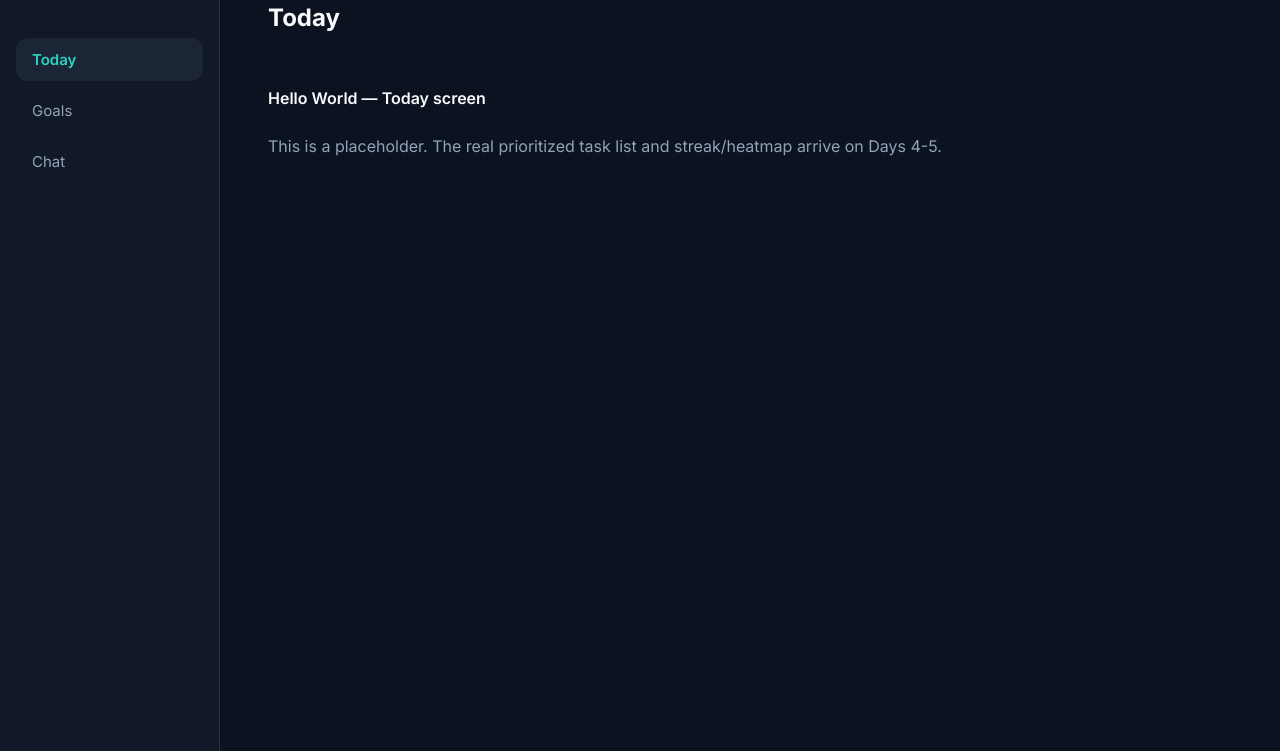
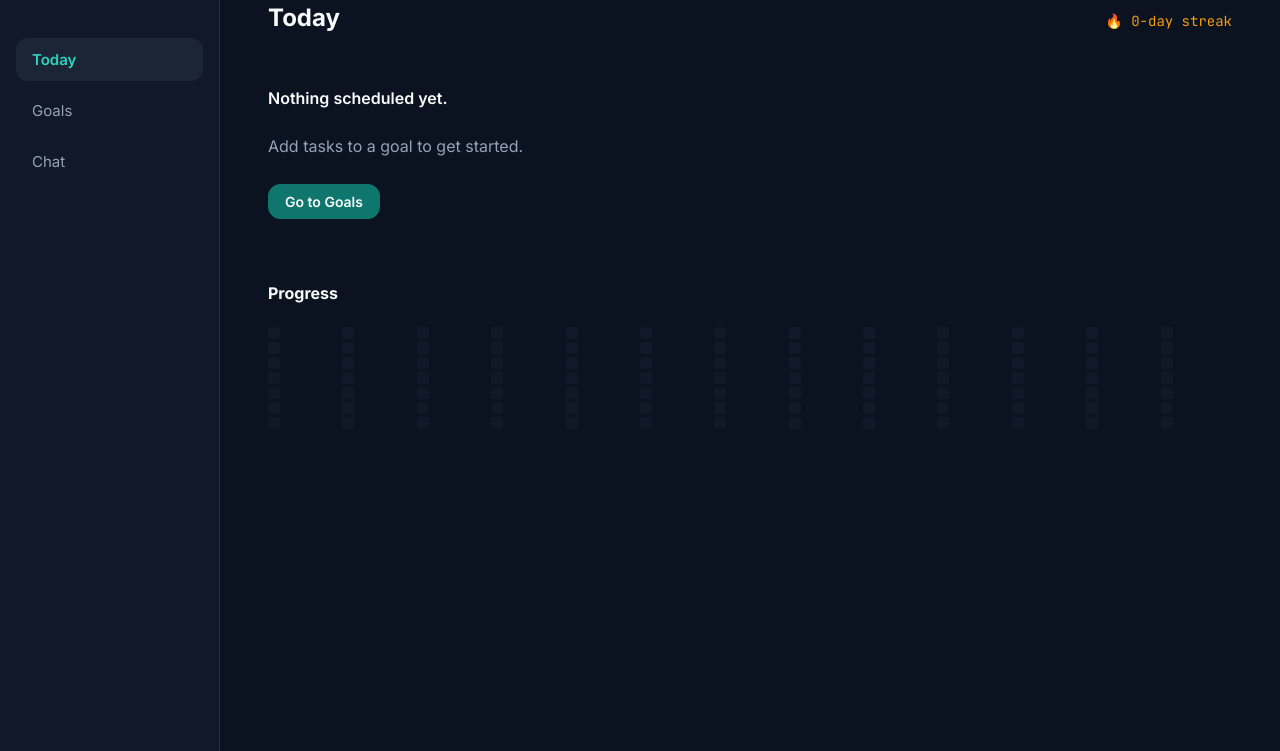
Before and after one commit to vlakshya39-cmd/studypilot-ai, a plain HTML site: page index.html in a window 1280 px wide. Shown: the part 49-800 px from the top of the page. Drawn offline with Linux system fonts and the light colour scheme.

Commit message:
Day 5: implement Today view prioritization, streak tracking, and calendar heatmap

```diff
--- a/index.html
+++ b/index.html
@@ -27,11 +27,12 @@
 
     <main class="main-content">
       <section id="screen-today" class="screen active">
-        <h1 class="screen-title">Today</h1>
-        <div class="empty-state">
-          <div class="empty-state__title">Hello World — Today screen</div>
-          <p>This is a placeholder. The real prioritized task list and streak/heatmap arrive on Days 4-5.</p>
+        <div style="display:flex; justify-content:space-between; align-items:baseline; margin-bottom:var(--space-5);">
+          <h1 class="screen-title" style="margin-bottom:0;">Today</h1>
+          <div id="streak-badge" style="font-family:var(--font-mono); color:var(--amber); font-size:14px;">🔥 0-day streak</div>
         </div>
+        <div id="today-root"></div>
+        <div id="heatmap-root"></div>
       </section>
 
       <section id="screen-goals" class="screen">
@@ -49,8 +50,10 @@
     </main>
   </div>
 
-  <!-- Load order matters: store.js (data) before goals.js (UI) before app.js (navigation/init) -->
+  <!-- Load order matters: store.js (data) before screen files before app.js (navigation/init) -->
   <script src="js/store.js"></script>
+  <script src="js/today.js"></script>
+  <script src="js/progress.js"></script>
   <script src="js/goals.js"></script>
   <script src="js/app.js"></script>
 </body>
--- a/js/app.js
+++ b/js/app.js
@@ -17,8 +17,12 @@ document.addEventListener('DOMContentLoaded', () => {
       tab.classList.toggle('active', tab.dataset.screen === screenName);
     });
 
-    // Re-render the Goals screen every time it becomes active, so it always
+    // Re-render the active screen every time it's shown, so it always
     // reflects the latest data.
+    if (screenName === 'today') {
+      if (window.TodayScreen) window.TodayScreen.render();
+      if (window.ProgressScreen) window.ProgressScreen.render();
+    }
     if (screenName === 'goals' && window.GoalsScreen) {
       window.GoalsScreen.render();
     }
--- /dev/null
+++ b/js/progress.js
@@ -0,0 +1,64 @@
+// StudyPilot AI — progress.js
+// Renders the streak badge (in the Today screen header) and the calendar
+// heatmap (embedded at the bottom of the Today screen). Reads exclusively
+// from window.Store's aggregation functions — no data logic lives here.
+
+const ProgressScreen = (function () {
+  function render() {
+    renderStreakBadge();
+    renderHeatmap();
+  }
+
+  function renderStreakBadge() {
+    const badge = document.getElementById('streak-badge');
+    if (!badge) return;
+    const streak = window.Store.getCurrentStreak();
+    badge.textContent = `\uD83D\uDD25 ${streak}-day streak`;
+  }
+
+  function renderHeatmap() {
+    const root = document.getElementById('heatmap-root');
+    if (!root) return;
+
+    const data = window.Store.getHeatmapData(13); // 13 weeks = ~91 days
+    const maxCount = Math.max(1, ...data.map((d) => d.count));
+
+    // Pad the front so the grid's first column aligns to a Sunday.
+    const firstDate = new Date(data[0].date);
+    const leadingPad = firstDate.getDay(); // 0 = Sunday
+    const cells = [];
+    for (let i = 0; i < leadingPad; i++) cells.push(null);
+    data.forEach((d) => cells.push(d));
+
+    const columns = Math.ceil(cells.length / 7);
+
+    let html = `<div style="display:grid; grid-auto-flow:column; grid-template-rows:repeat(7, 12px); gap:3px; overflow-x:auto; padding-bottom:4px;">`;
+    cells.forEach((cell) => {
+      if (!cell) {
+        html += `<div style="width:12px; height:12px;"></div>`;
+      } else {
+        const shade = shadeForCount(cell.count, maxCount);
+        html += `<div title="${cell.date}: ${cell.count} completed" style="width:12px; height:12px; border-radius:2px; background:${shade};"></div>`;
+      }
+    });
+    html += `</div>`;
+
+    root.innerHTML = `
+      <div class="screen-title" style="font-size:16px; margin-top:var(--space-6);">Progress</div>
+      ${html}
+    `;
+  }
+
+  function shadeForCount(count, maxCount) {
+    if (count === 0) return 'var(--bg-surface)';
+    const ratio = count / maxCount;
+    if (ratio > 0.75) return 'var(--teal)';
+    if (ratio > 0.5) return '#22a396';
+    if (ratio > 0.25) return '#1c8177';
+    return 'var(--teal-deep)';
+  }
+
+  return { render };
+})();
+
+window.ProgressScreen = ProgressScreen;
--- a/js/store.js
+++ b/js/store.js
@@ -3,6 +3,7 @@
 // localStorage directly. Every screen calls the functions exported here.
 
 const STORAGE_KEY = 'studypilot_v1';
+const TODAY_TASK_LIMIT = 7; // keep the Today list focused, not overwhelming
 
 let state = null; // in-memory cache, populated by loadState()
 
@@ -48,6 +49,19 @@ function getState() {
 
 function makeId() {
   return crypto.randomUUID();
+}
+
+// ---------- Date helpers (local-date-string based, to avoid timezone bugs) ----------
+
+function todayDateString() {
+  return dateToLocalString(new Date());
+}
+
+function dateToLocalString(d) {
+  const yyyy = d.getFullYear();
+  const mm = String(d.getMonth() + 1).padStart(2, '0');
+  const dd = String(d.getDate()).padStart(2, '0');
+  return `${yyyy}-${mm}-${dd}`;
 }
 
 // ---------- Goal operations ----------
@@ -146,17 +160,102 @@ function deleteTask(taskId) {
   return true;
 }
 
-// ---------- Query helpers (used by later days too) ----------
+// ---------- Today View — Prioritization Logic ----------
 
 function getTodayTasks() {
-  // Placeholder-safe minimal version — full prioritization logic arrives Day 4 (Blueprint numbering)/Day 5 (capstone).
-  const todos = [];
+  const today = todayDateString();
+  const goals = getGoals();
+
+  const dueTasks = [];
+  const unscheduledByGoal = [];
+
+  goals.forEach((goal) => {
+    const unscheduledForThisGoal = [];
+    goal.tasks.forEach((task) => {
+      if (task.status !== 'todo') return;
+      if (task.scheduledDate && task.scheduledDate <= today) {
+        dueTasks.push({ ...task, goalTitle: goal.title });
+      } else if (!task.scheduledDate) {
+        unscheduledForThisGoal.push({ ...task, goalTitle: goal.title });
+      }
+    });
+    if (unscheduledForThisGoal.length > 0) {
+      unscheduledByGoal.push({ tasks: unscheduledForThisGoal });
+    }
+  });
+
+  dueTasks.sort((a, b) => (a.scheduledDate < b.scheduledDate ? -1 : 1));
+
+  const roundRobin = [];
+  let anyLeft = true;
+  while (anyLeft) {
+    anyLeft = false;
+    for (const group of unscheduledByGoal) {
+      if (group.tasks.length > 0) {
+        roundRobin.push(group.tasks.shift());
+        anyLeft = true;
+      }
+    }
+  }
+
+  const combined = [...dueTasks, ...roundRobin];
+  return combined.slice(0, TODAY_TASK_LIMIT);
+}
+
+// ---------- Progress — Streaks & Heatmap ----------
+
+function getCompletionsByDate() {
+  const map = {};
   getGoals().forEach((goal) => {
-    goal.tasks
-      .filter((t) => t.status === 'todo')
-      .forEach((t) => todos.push({ ...t, goalTitle: goal.title }));
+    goal.tasks.forEach((task) => {
+      if (task.status === 'done' && task.completedAt) {
+        const dateStr = dateToLocalString(new Date(task.completedAt));
+        map[dateStr] = (map[dateStr] || 0) + 1;
+      }
+    });
   });
-  return todos;
+  return map;
+}
+
+function getCurrentStreak() {
+  const completions = getCompletionsByDate();
+  let streak = 0;
+  const cursor = new Date();
+
+  // If today has no completions yet, don't break an existing streak —
+  // just start counting from yesterday instead.
+  const todayStr = dateToLocalString(cursor);
+  if (!completions[todayStr]) {
+    cursor.setDate(cursor.getDate() - 1);
+  }
+
+  while (true) {
+    const dStr = dateToLocalString(cursor);
+    if (completions[dStr] && completions[dStr] > 0) {
+      streak++;
+      cursor.setDate(cursor.getDate() - 1);
+    } else {
+      break;
+    }
+  }
+  return streak;
+}
+
+// Returns an array of { date, count } for the last `weeks` weeks (default 13),
+// oldest first, suitable for rendering a GitHub-style heatmap grid.
+function getHeatmapData(weeks = 13) {
+  const completions = getCompletionsByDate();
+  const days = weeks * 7;
+  const result = [];
+  const cursor = new Date();
+  cursor.setDate(cursor.getDate() - (days - 1));
+
+  for (let i = 0; i < days; i++) {
+    const dStr = dateToLocalString(cursor);
+    result.push({ date: dStr, count: completions[dStr] || 0 });
+    cursor.setDate(cursor.getDate() + 1);
+  }
+  return result;
 }
 
 // ---------- Exports (attached to window since this is plain script, no modules/bundler) ----------
@@ -173,4 +272,8 @@ window.Store = {
   editTask,
   deleteTask,
   getTodayTasks,
+  todayDateString,
+  getCompletionsByDate,
+  getCurrentStreak,
+  getHeatmapData,
 };
--- /dev/null
+++ b/js/today.js
@@ -0,0 +1,86 @@
+// StudyPilot AI — today.js
+// Renders the Today screen: a proactive, prioritized list of tasks pulled
+// from getTodayTasks() in store.js. Checking a task off here updates the
+// same shared data that Goals screen reads, via window.Store.
+
+const TodayScreen = (function () {
+  function render() {
+    const root = document.getElementById('today-root');
+    if (!root) return;
+    const tasks = window.Store.getTodayTasks();
+    root.innerHTML = tasks.length === 0 ? renderEmptyState() : renderTaskList(tasks);
+    attachEvents(root);
+  }
+
+  function renderEmptyState() {
+    const hasAnyGoals = window.Store.getGoals().length > 0;
+    if (!hasAnyGoals) {
+      return `
+        <div class="empty-state">
+          <div class="empty-state__title">Nothing scheduled yet.</div>
+          <p>Add tasks to a goal to get started.</p>
+          <button class="button button--primary" id="go-to-goals-btn">Go to Goals</button>
+        </div>
+      `;
+    }
+    return `
+      <div class="empty-state">
+        <div class="empty-state__title">All caught up!</div>
+        <p>You've completed everything scheduled for today. Nice work.</p>
+      </div>
+    `;
+  }
+
+  function renderTaskList(tasks) {
+    const rows = tasks
+      .map(
+        (task) => `
+        <div class="card task-row" data-task-id="${task.id}" style="margin-bottom:var(--space-2); display:flex; align-items:center; gap:var(--space-3);">
+          <input type="checkbox" class="today-task-checkbox" data-task-id="${task.id}" style="width:18px; height:18px;" />
+          <div style="flex:1;">
+            <div style="font-size:12px; color:var(--teal); font-family:var(--font-mono); margin-bottom:2px;">${escapeHtml(task.goalTitle)}</div>
+            <div>${escapeHtml(task.title)}</div>
+          </div>
+        </div>
+      `
+      )
+      .join('');
+
+    return `
+      <div>${rows}</div>
+      <button class="button" id="refresh-today-btn" style="margin-top:var(--space-4);">Refresh priorities</button>
+    `;
+  }
+
+  function attachEvents(root) {
+    root.querySelectorAll('.today-task-checkbox').forEach((box) => {
+      box.addEventListener('change', () => {
+        window.Store.editTask(box.dataset.taskId, { status: 'done' });
+        render(); // re-render Today
+        if (window.ProgressScreen) window.ProgressScreen.render(); // keep streak/heatmap in sync (Day 5/Blueprint's Day 5 adds this file)
+      });
+    });
+
+    const refreshBtn = root.querySelector('#refresh-today-btn');
+    if (refreshBtn) {
+      refreshBtn.addEventListener('click', render);
+    }
+
+    const goToGoalsBtn = root.querySelector('#go-to-goals-btn');
+    if (goToGoalsBtn) {
+      goToGoalsBtn.addEventListener('click', () => {
+        document.querySelector('.nav-tab[data-screen="goals"]').click();
+      });
+    }
+  }
+
+  function escapeHtml(str) {
+    const div = document.createElement('div');
+    div.textContent = str;
+    return div.innerHTML;
+  }
+
+  return { render };
+})();
+
+window.TodayScreen = TodayScreen;
```
Also changed, not shown: PROGRESS-LOG.md (+11 -0 lines).
